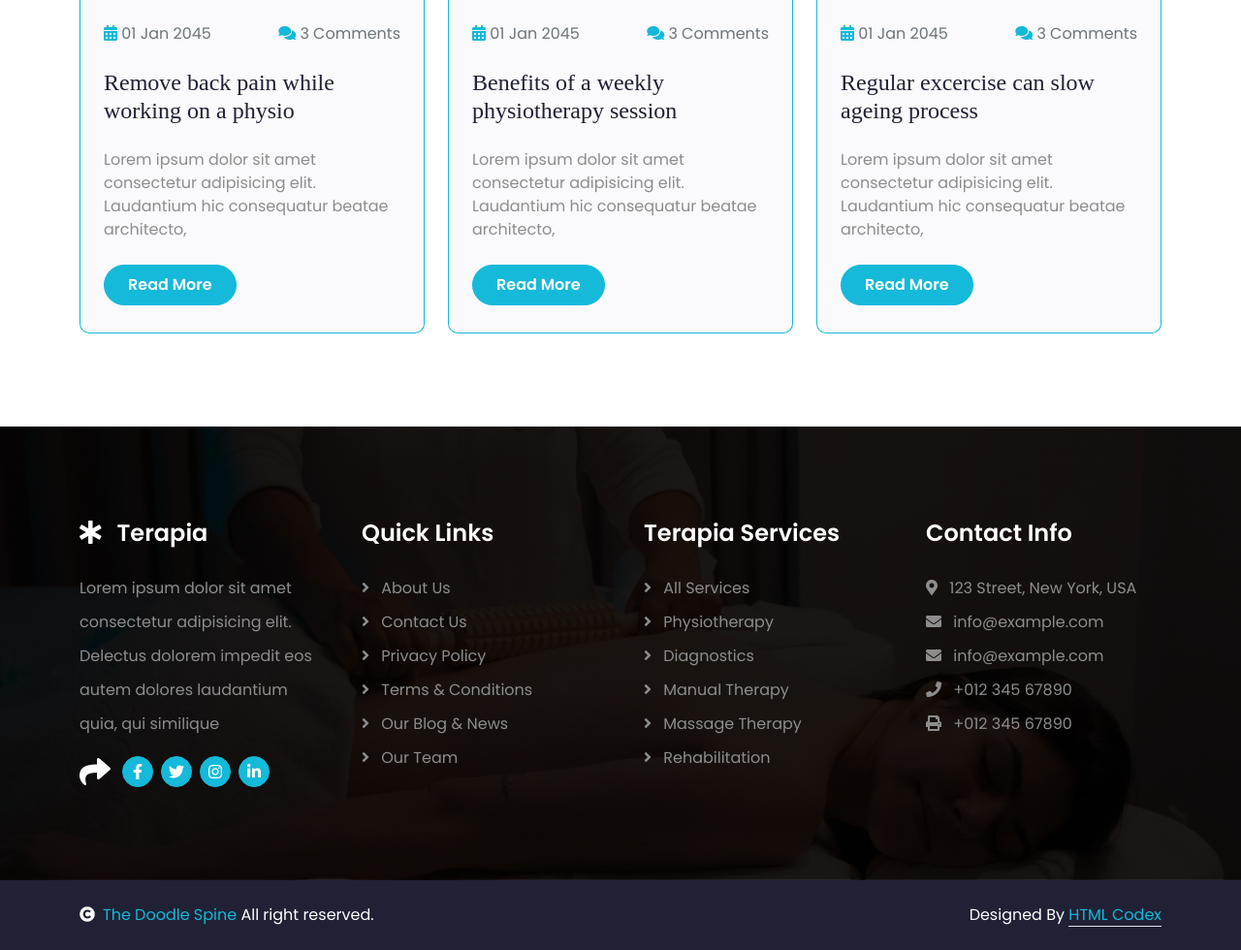
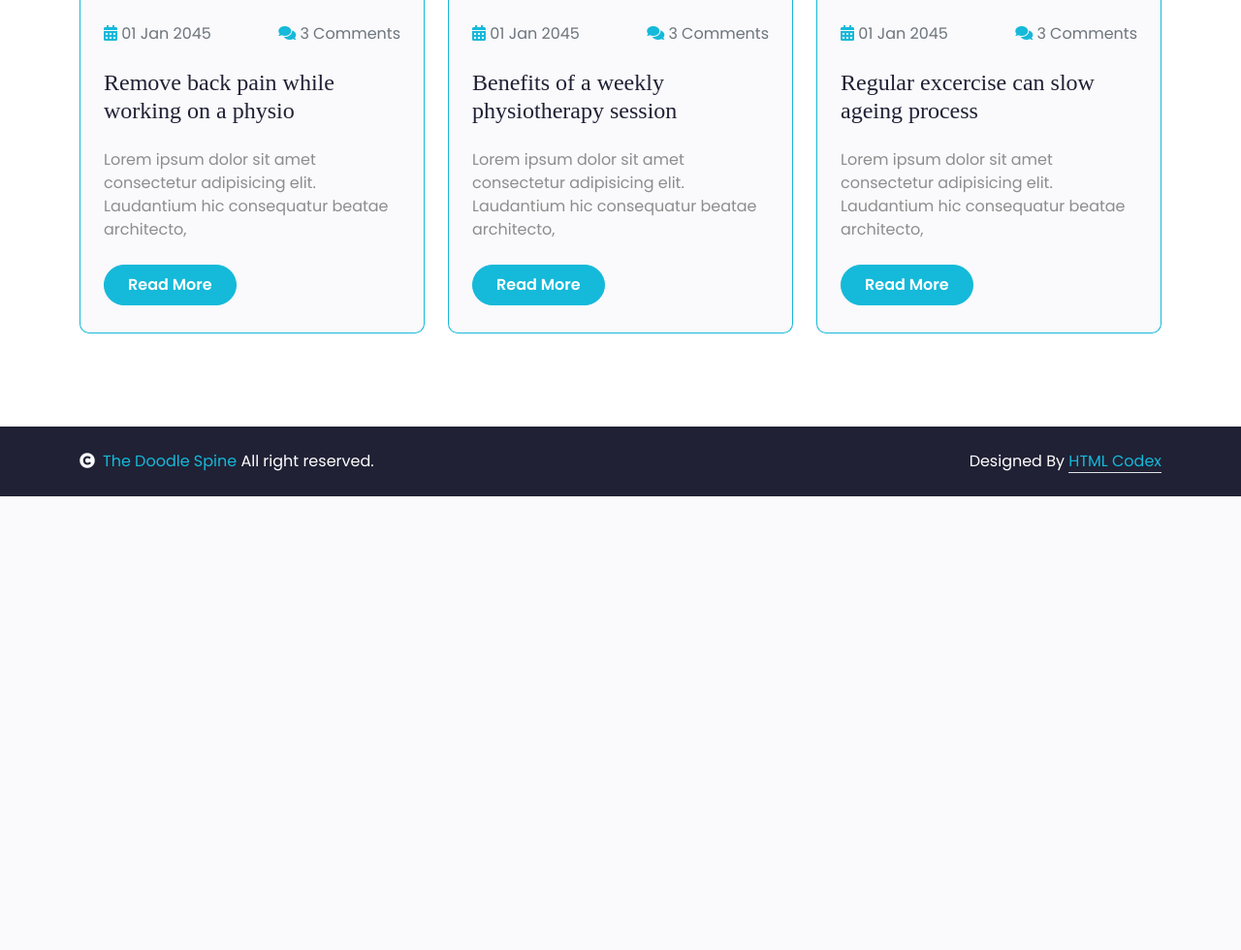
Before and after one commit to Kis123mas/de-doodle-spine, a Django app: page /blog in a window 1280 px wide. Shown: the part 1170-2150 px from the top of the page at 97% size. After the commit the page ends 1682 px from the top, so only its background shows below. Run offline with Django 5.2, Linux system fonts and the light colour scheme; some libraries are stand-ins or nearby versions.

Commit message:
added a file

```diff
--- a/doodleApp/templates/doodleApp/main.html
+++ b/doodleApp/templates/doodleApp/main.html
@@ -96,12 +96,12 @@
 
         {% endblock %}
         <!-- Footer Start -->
-        <div class="container-fluid footer py-5 wow fadeIn" data-wow-delay="0.2s">
+        <!-- <div class="container-fluid footer py-5 wow fadeIn" data-wow-delay="0.2s">
             <div class="container py-5">
                 <div class="row g-5">
                     <div class="col-md-6 col-lg-6 col-xl-3">
                         <div class="footer-item d-flex flex-column">
-                            <h4 class="text-white mb-4"><i class="fas fa-star-of-life me-3"></i>Terapia</h4>
+                            <h4 class="text-white mb-4"><i class="fas fa-star-of-life me-3"></i>The Doodle Spine</h4>
                             <p>Lorem ipsum dolor sit amet consectetur adipisicing elit. Delectus dolorem impedit eos autem dolores laudantium quia, qui similique
                             </p>
                             <div class="d-flex align-items-center">
@@ -147,7 +147,7 @@
                     </div>
                 </div>
             </div>
-        </div>
+        </div> -->
         <!-- Footer End -->
 
         <!-- Copyright Start -->
```
